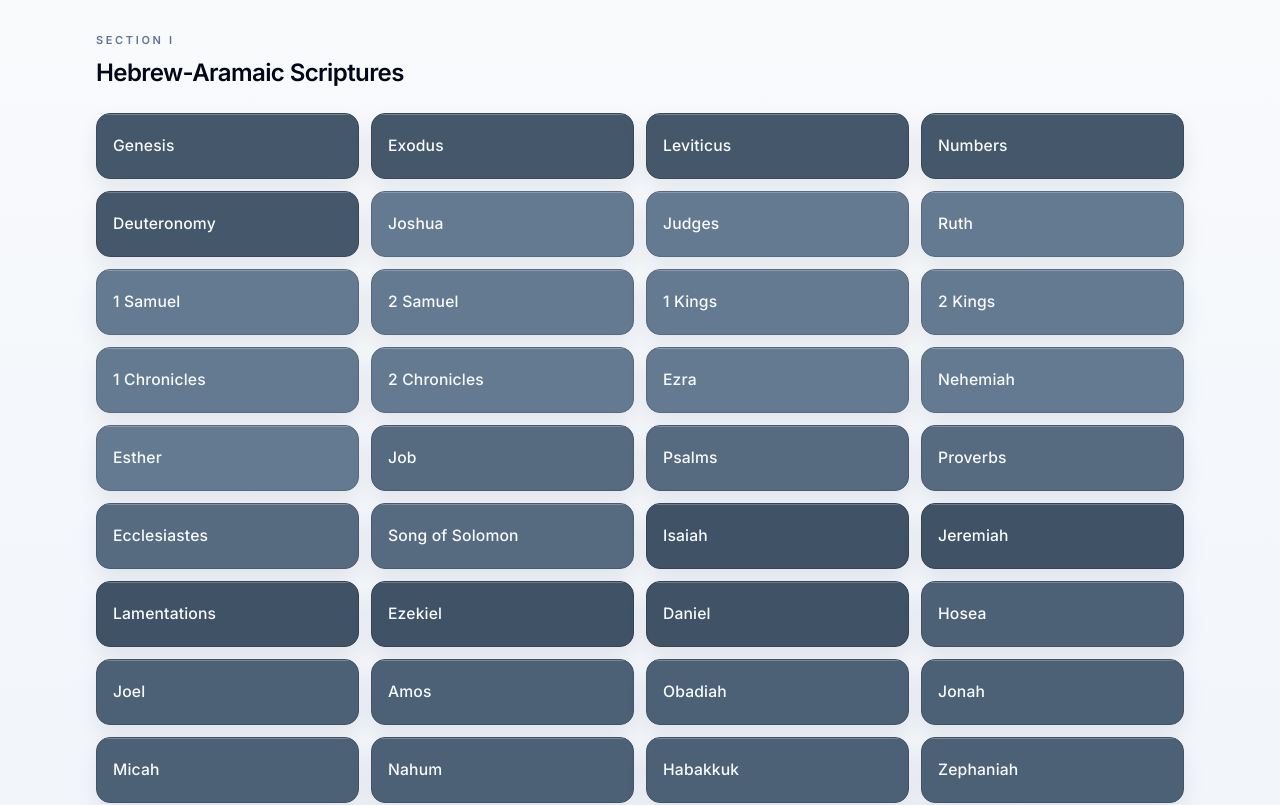
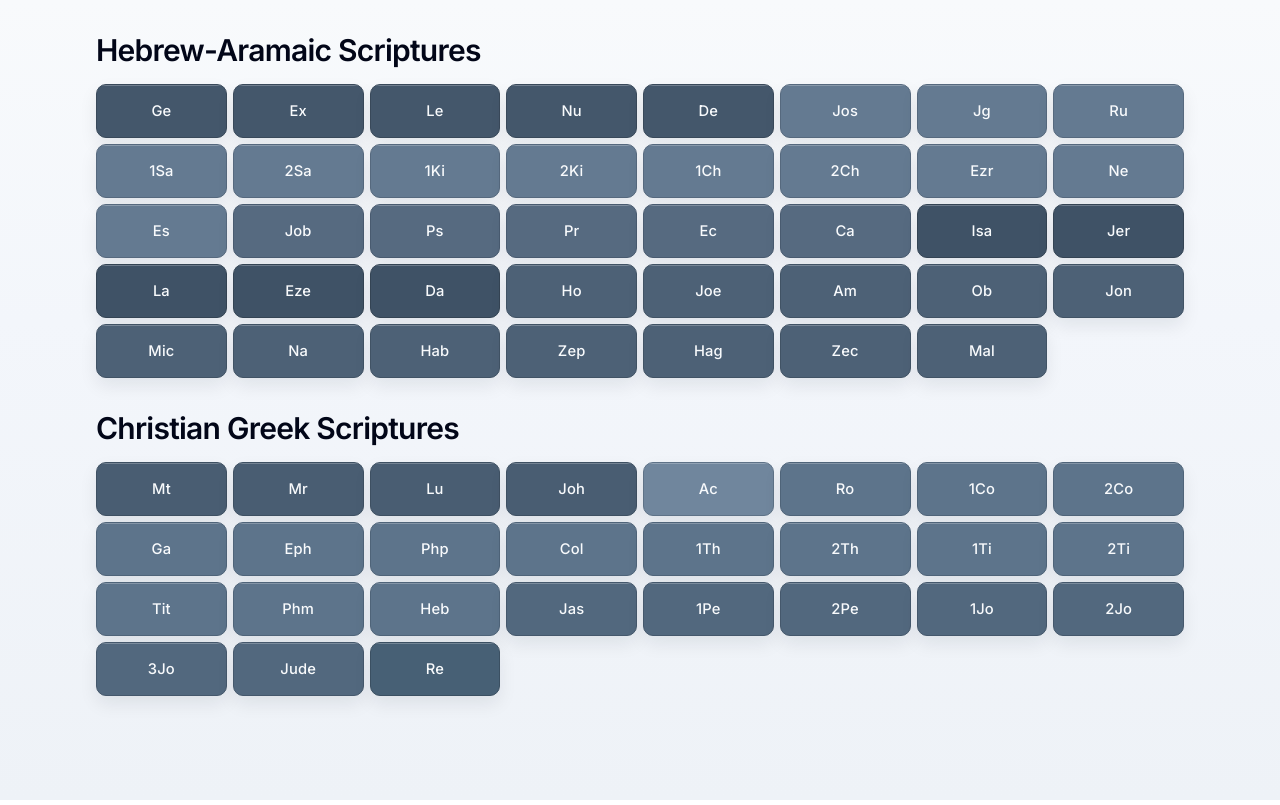
Before and after one commit to scriptura-plus/ai-concierge, a Next.js app: page / in a window 1280 px wide. Shown: the top 805 px of the page. Built offline with nearby package versions, Linux system fonts and the light colour scheme.

Commit message:
Update page.tsx

```diff
--- a/src/app/page.tsx
+++ b/src/app/page.tsx
@@ -136,7 +136,7 @@ function getBookTone(title: string) {
 
 function BookGrid({ books }: { books: typeof BIBLE_BOOKS }) {
   return (
-    <div className="grid grid-cols-2 gap-3 sm:grid-cols-3 lg:grid-cols-4">
+    <div className="grid grid-cols-6 gap-1.5 sm:grid-cols-7 lg:grid-cols-8">
       {books.map((book) => {
         const tone = getBookTone(book.title);
 
@@ -144,7 +144,9 @@ function BookGrid({ books }: { books: typeof BIBLE_BOOKS }) {
           <Link
             key={book.id}
             href={`/bible/${book.id}`}
-            className="group relative overflow-hidden rounded-[14px] border px-4 py-5 shadow-[0_10px_22px_rgba(15,23,42,0.08)] transition-all duration-300 ease-out hover:-translate-y-[2px] hover:shadow-[0_18px_34px_rgba(15,23,42,0.16)] active:translate-y-[1px] active:scale-[0.975] active:shadow-[0_8px_16px_rgba(15,23,42,0.12)]"
+            aria-label={book.title}
+            title={book.title}
+            className="group relative overflow-hidden rounded-[10px] border px-1.5 py-4 text-center shadow-[0_8px_18px_rgba(15,23,42,0.08)] transition-all duration-200 ease-out hover:-translate-y-[1px] hover:shadow-[0_12px_24px_rgba(15,23,42,0.14)] active:scale-[0.985] active:shadow-[0_6px_14px_rgba(15,23,42,0.10)]"
             style={{
               backgroundColor: tone.background,
               borderColor: tone.border,
@@ -157,14 +159,14 @@ function BookGrid({ books }: { books: typeof BIBLE_BOOKS }) {
               style={{ background: "rgba(255,255,255,0.34)" }}
             />
             <div
-              className="pointer-events-none absolute inset-0 opacity-0 transition-opacity duration-300 group-hover:opacity-100"
+              className="pointer-events-none absolute inset-0 opacity-0 transition-opacity duration-200 group-hover:opacity-100"
               style={{
                 background:
                   "radial-gradient(circle at top left, rgba(255,255,255,0.10), transparent 42%)",
               }}
             />
-            <span className="relative block text-[0.98rem] font-medium leading-6 tracking-[0.01em]">
-              {book.title}
+            <span className="relative block text-[0.92rem] font-medium leading-5 tracking-[0.01em]">
+              {book.shortTitle}
             </span>
           </Link>
         );
@@ -176,13 +178,10 @@ function BookGrid({ books }: { books: typeof BIBLE_BOOKS }) {
 export default function HomePage() {
   return (
     <main className="min-h-screen bg-[linear-gradient(180deg,#f8fafc_0%,#f3f6fb_40%,#eef2f7_100%)]">
-      <div className="mx-auto max-w-6xl px-4 py-8 sm:px-6 lg:px-8">
-        <section className="mb-14">
-          <div className="mb-6">
-            <p className="mb-2 text-[11px] font-semibold uppercase tracking-[0.24em] text-slate-500">
-              Section I
-            </p>
-            <h2 className="text-2xl font-semibold tracking-tight text-slate-950">
+      <div className="mx-auto max-w-6xl px-3 py-5 sm:px-6 sm:py-8 lg:px-8">
+        <section className="mb-8">
+          <div className="mb-4">
+            <h2 className="text-[1.55rem] font-semibold tracking-tight text-slate-950 sm:text-3xl">
               Hebrew-Aramaic Scriptures
             </h2>
           </div>
@@ -191,11 +190,8 @@ export default function HomePage() {
         </section>
 
         <section>
-          <div className="mb-6">
-            <p className="mb-2 text-[11px] font-semibold uppercase tracking-[0.24em] text-slate-500">
-              Section II
-            </p>
-            <h2 className="text-2xl font-semibold tracking-tight text-slate-950">
+          <div className="mb-4">
+            <h2 className="text-[1.55rem] font-semibold tracking-tight text-slate-950 sm:text-3xl">
               Christian Greek Scriptures
             </h2>
           </div>
```
